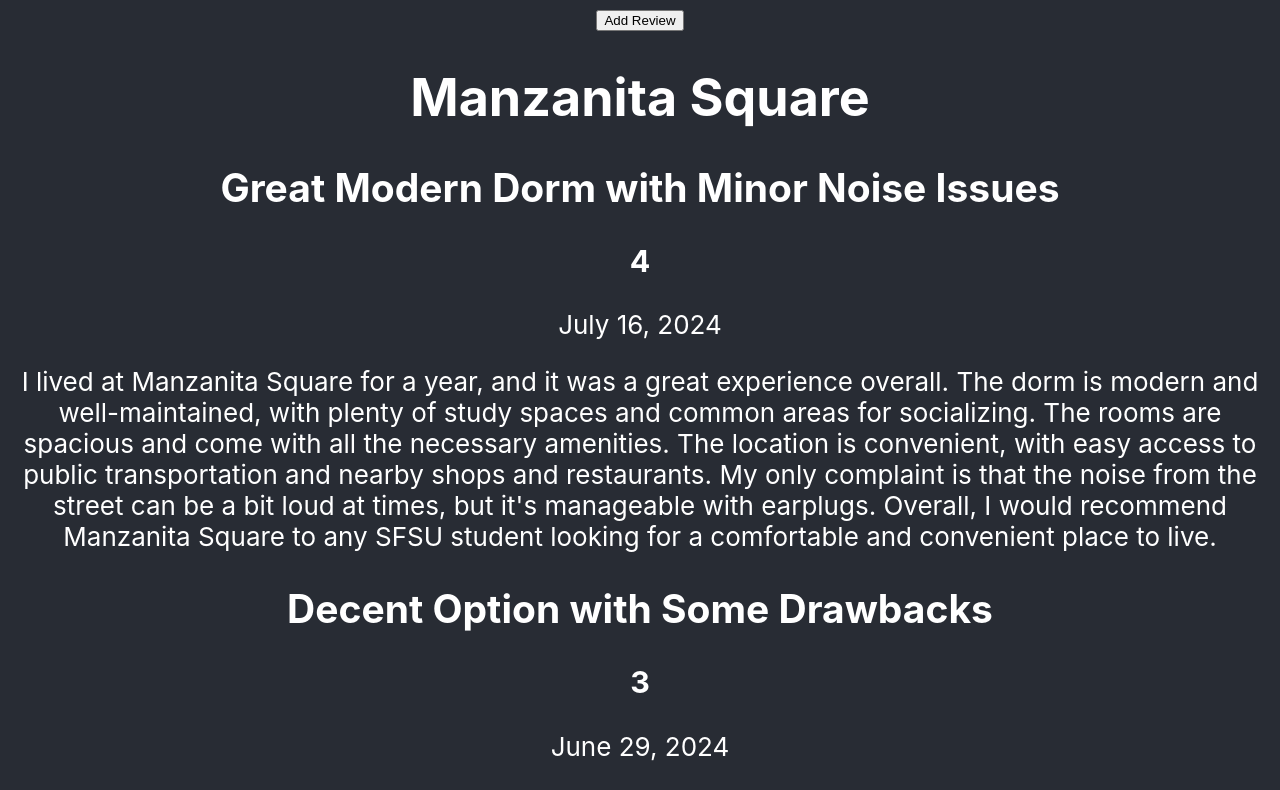
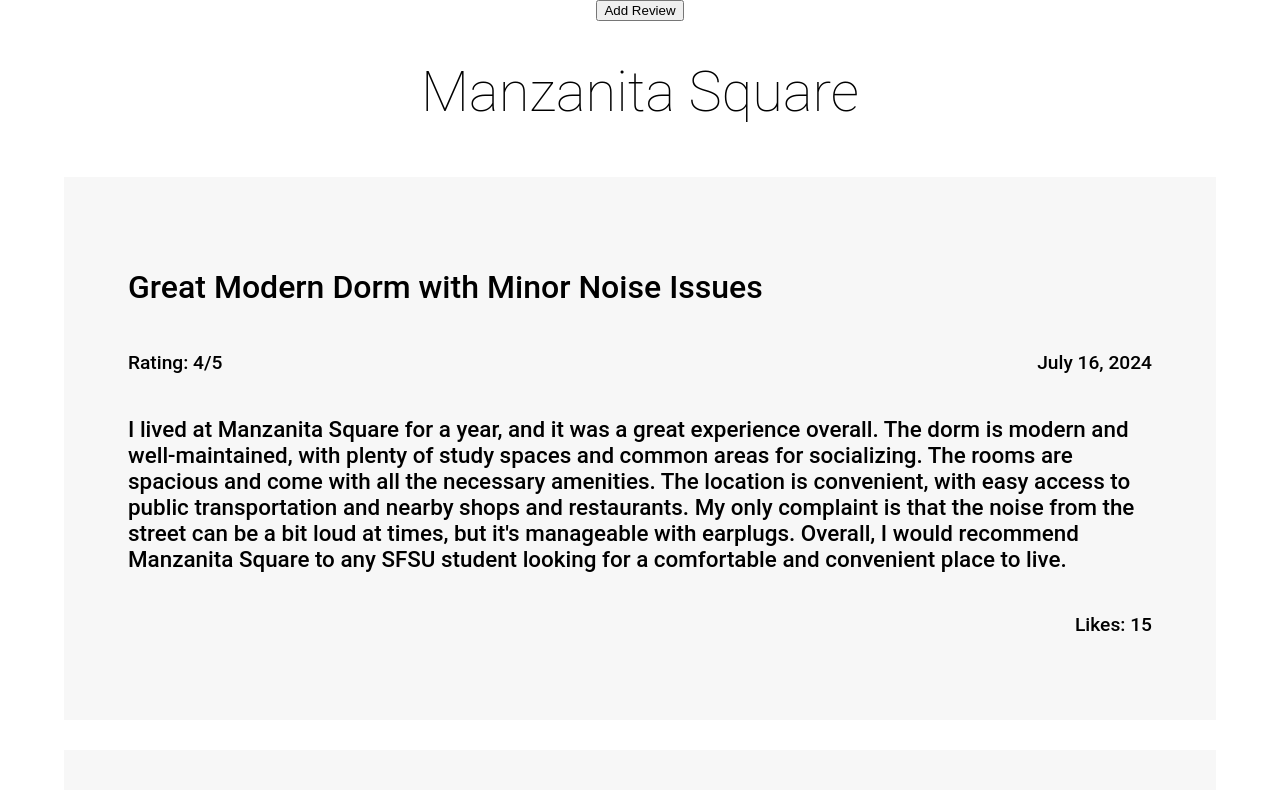
Before and after one commit to wilsonyinn/rate-my-dorm, a React (Create React App) app: page / in a window 1280 px wide. Shown: the top 790 px of the page. Built offline with nearby package versions, Linux system fonts and the light colour scheme.

Commit message:
added css to reviews

```diff
--- a/package.json
+++ b/package.json
@@ -42,6 +42,8 @@
     ]
   },
   "devDependencies": {
-    "@types/uuid": "^10.0.0"
+    "@types/uuid": "^10.0.0",
+    "css-loader": "^7.1.2",
+    "style-loader": "^4.0.0"
   }
 }
--- a/src/App.css
+++ /dev/null
@@ -1,38 +0,0 @@
-.App {
-  text-align: center;
-}
-
-.App-logo {
-  height: 40vmin;
-  pointer-events: none;
-}
-
-@media (prefers-reduced-motion: no-preference) {
-  .App-logo {
-    animation: App-logo-spin infinite 20s linear;
-  }
-}
-
-.App-header {
-  background-color: #282c34;
-  min-height: 100vh;
-  display: flex;
-  flex-direction: column;
-  align-items: center;
-  justify-content: center;
-  font-size: calc(10px + 2vmin);
-  color: white;
-}
-
-.App-link {
-  color: #61dafb;
-}
-
-@keyframes App-logo-spin {
-  from {
-    transform: rotate(0deg);
-  }
-  to {
-    transform: rotate(360deg);
-  }
-}
--- a/src/App.tsx
+++ b/src/App.tsx
@@ -1,10 +1,8 @@
-import React from "react";
-import logo from "./logo.svg";
 import { v4 as uuidv4 } from "uuid";
 import { useState } from "react";
-import "./App.css";
 import Review from "./components/Review";
 import AddReview from "./components/AddReview";
+import styles from "./styles/app.module.css";
 
 function App() {
   interface ReviewData {
@@ -84,27 +82,26 @@
         datePosted={val.datePosted}
         rating={val.rating}
         review={val.review}
+        numLikes={val.numLikes}
         key={uuidv4()}
       />
     );
   });
 
   return (
-    <div className="App">
-      <header className="App-header">
+    <div className={styles.app}>
       {addReviewPage ? (
         <AddReview
           updateReviews={updateReviews}
           closeAddReviewPage={closeAddReviewPage}
         />
       ) : (
-          <div>
+        <div className={styles.container}>
           <button onClick={openAddReviewPage}>Add Review</button>
-            <h1>Manzanita Square</h1>
+          <h1 className={styles.dorm}>Manzanita Square</h1>
           {reviews}
         </div>
       )}
-      </header>
     </div>
   );
 }
--- a/src/components/Review.tsx
+++ b/src/components/Review.tsx
@@ -1,13 +1,21 @@
 import React from "react";
 import { FC } from "react";
+import styles from "../styles/review.module.css";
 
 interface ReviewProps {
   title: string;
   datePosted: number;
   rating: number;
   review: string;
+  numLikes: number;
 }
-const Review: FC<ReviewProps> = ({ title, datePosted, rating, review }) => {
+const Review: FC<ReviewProps> = ({
+  title,
+  datePosted,
+  rating,
+  review,
+  numLikes,
+}) => {
   const date = new Date(datePosted);
 
   const options: Intl.DateTimeFormatOptions = {
@@ -18,11 +26,14 @@
   const formattedDate = date.toLocaleDateString("en-US", options);
 
   return (
-    <div>
-      <h2>{title}</h2>
-      <h3>{rating}</h3>
-      <p>{formattedDate}</p>
-      <p>{review}</p>
+    <div className={styles.reviewCard}>
+      <h2 className={styles.title}>{title}</h2>
+      <div className={styles.ratingAndDateRow}>
+        <p className={styles.rating}>Rating: {rating}/5</p>
+        <p className={styles.date}>{formattedDate}</p>
+      </div>
+      <p className={styles.review}>{review}</p>
+      <p className={styles.upvotesRow}>Likes: {numLikes}</p>
     </div>
   );
 };
--- /dev/null
+++ b/src/styles/app.module.css
@@ -0,0 +1,25 @@
+.app {
+  background-color: white;
+  display: flex;
+  flex-direction: column;
+  justify-content: center;
+  align-items: center;
+  min-height: 100vh;
+  font-size: calc(10px + 2vmin);
+  color: black;
+}
+
+.container {
+  width: 80%;
+  display: flex;
+  flex-direction: column;
+  justify-content: center;
+  align-items: center;
+}
+
+.dorm {
+  font-family: "Roboto", sans-serif;
+  font-style: normal;
+  font-weight: 100;
+  font-size: 3.5rem;
+}
--- /dev/null
+++ b/src/styles/review.module.css
@@ -0,0 +1,37 @@
+.reviewCard {
+  font-family: "Roboto", sans-serif;
+  font-style: normal;
+  display: flex;
+  flex-direction: column;
+  justify-content: center;
+  align-items: flex-start;
+  background-color: #f7f7f7;
+  margin: 15px;
+  padding: 4rem;
+  width: 100%;
+}
+
+.title {
+  font-weight: 500;
+  font-size: 2rem;
+}
+
+.review {
+  font-weight: 500;
+  font-size: 1.4rem;
+}
+
+.ratingAndDateRow {
+  font-weight: 500;
+  font-size: 1.2rem;
+  display: flex;
+  flex-direction: row;
+  justify-content: space-between;
+  width: 100%;
+}
+
+.upvotesRow {
+  align-self: flex-end;
+  font-weight: 500;
+  font-size: 1.2rem;
+}
```
Also changed, not shown: src/logo.svg (deleted), 1 other file (tests, documents, lock files or other folders). Lines whose indentation alone changed are shown as unchanged.
